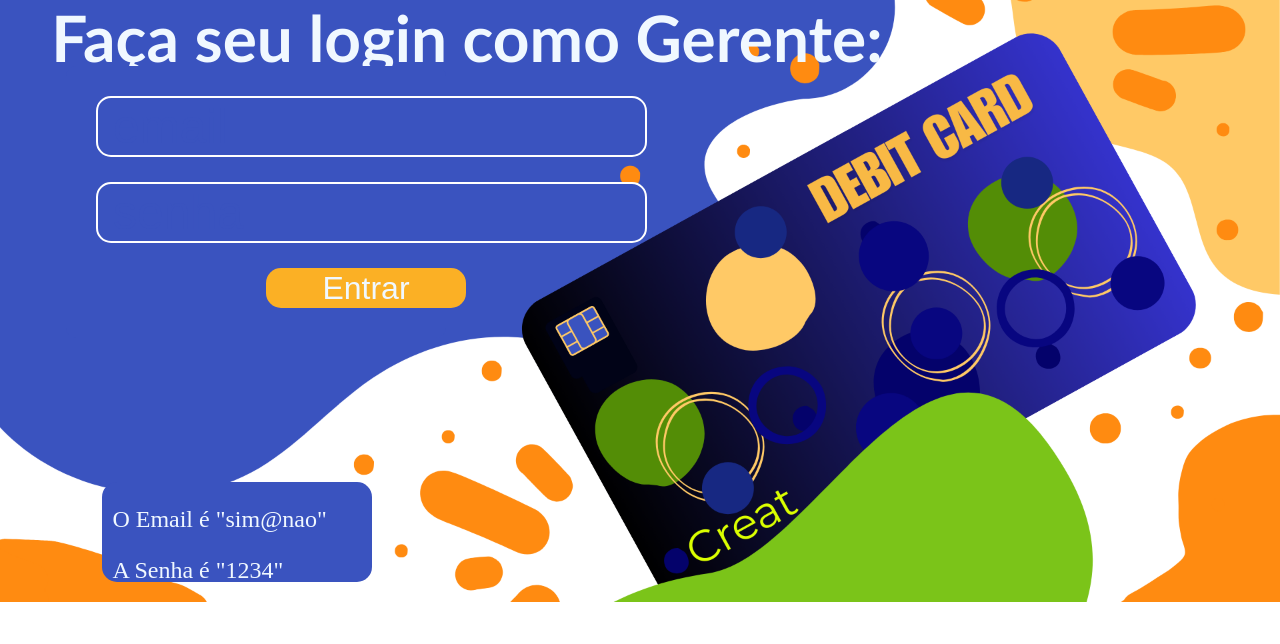
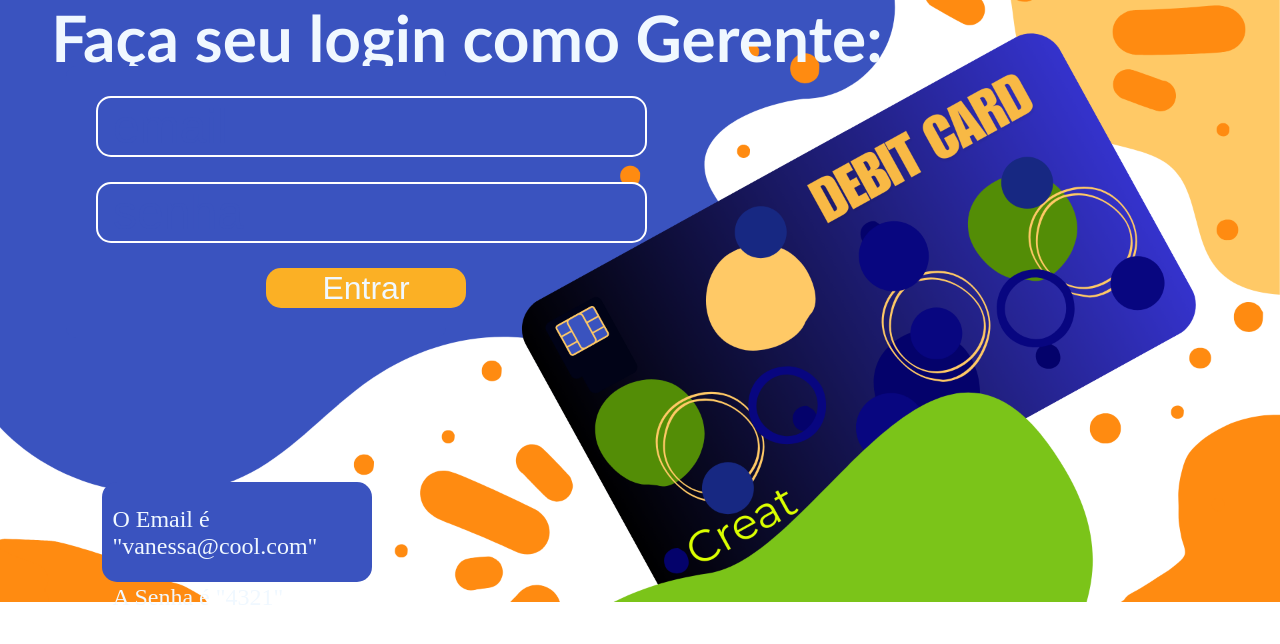
Before and after one commit to R2618/Ruthy-Hellen-Dias, a PHP site: page / in a window 1280 px wide. Shown: the part 118-762 px from the top of the page. Run offline with PHP 8.4, Linux system fonts and the light colour scheme.

Commit message:
felicidade

```diff
--- a/Atividades_sala/Banco_divino/Felicidade/index.php
+++ b/Atividades_sala/Banco_divino/Felicidade/index.php
@@ -24,8 +24,8 @@
         </form>
     </div>
     <div class="login">
-        <p class="email">O Email é "sim@nao"</p>
-        <p class="senha">A Senha é "1234"</p>
+        <p class="email">O Email é "vanessa@cool.com"</p>
+        <p class="senha">A Senha é "4321"</p>
     </div>
     <?php
     session_start();
```
